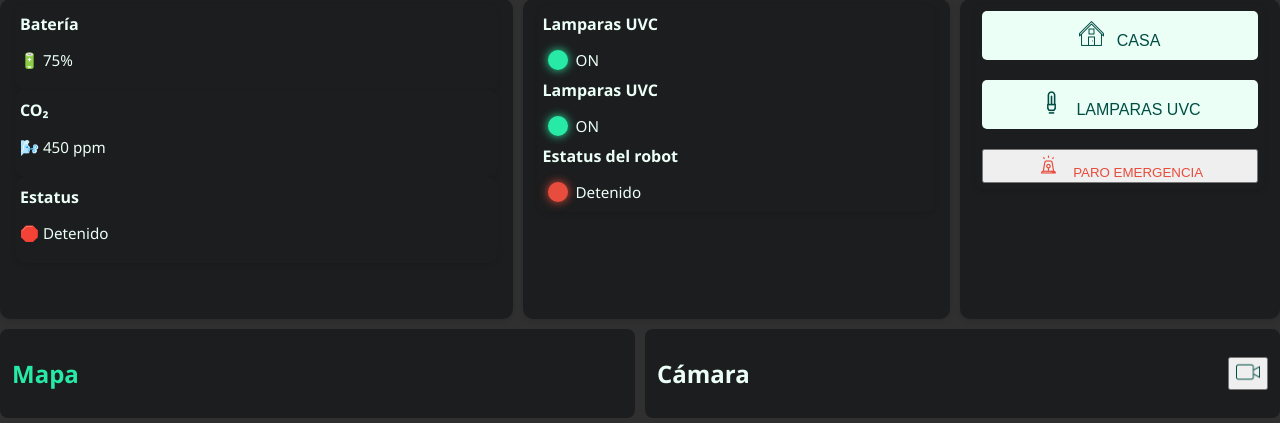
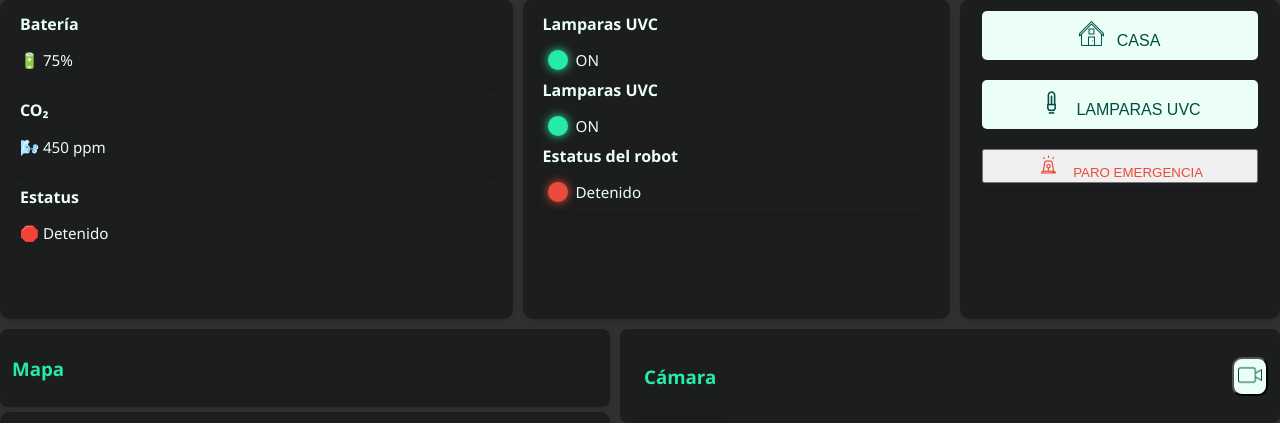
Before and after one commit to Cesar-AMJ05/GUI_TTRobotUVC, a Flask app: page / in a window 1280 px wide. Shown: the part 64-487 px from the top of the page. Run offline with Flask 3, Linux system fonts and the light colour scheme; some libraries are stand-ins or nearby versions.

Commit message:
Se conceto la camara desde  desde red local udp , se debe mejorar la parte la seccion header de la camar que qued mas grande de lo esperado ademas de un manejador de erroeres cuando la camara no este disponible, ya que en caso de que falle esta cae (vale madre), de paso agregar funcionalidad a todos los botones uno para notificaciones, otro para control manual (otro puto html xd), vincular datos para que envie el dispsitivo emisor al servidor, y que de mismo modo reciva las flags de los botones (tanto control manual como solo monitore) y que se reglejen en el dispositivo emisor (me voy a volver loco XD)

```diff
--- a/app.py
+++ b/app.py
@@ -1,16 +1,52 @@
-from flask import Flask, render_template
+# app.py
+# Servidor con Flask para la interfaz web del Modulo
+# Se emplea Flask-SocketIO para la comunicación
+
+from flask import Flask, render_template, Response
 from flask_socketio import SocketIO, emit
+import cv2
 
 app = Flask(__name__)
 app.config['SECRET_KEY'] = 'secret!'
 socketio = SocketIO(app)
 
 camera_visible = True
+#Ojo: Verificar el protocolo y la IP
+"""
+    Ojo: Verificar el protocolo y la IP
+    Si se usa UDP O TCP
+    Para produccio se recomienda  RTSP
+"""
+cap = cv2.VideoCapture("udp://127.0.0.1:1235")
+
+
+
+def generate_frames():
+    while True:
+        if not camera_visible:
+            #Enviamos un frame obscuro
+            frame = 255*np.ones((480, 640, 3), dtype=np.uint8)
+        else:
+            success, frame = cap.read()
+            if not success:
+
+                continue
+        ret, buffer = cv2.imencode('.jpg', frame)
+        frame = buffer.tobytes()
+        yield (b'--frame\r\n'
+               b'Content-Type: image/jpeg\r\n\r\n' + frame + b'\r\n')
 
 @app.route("/")
 def home():
     return render_template("index.html")
 
+
+
+
+@app.route("/video_feed")
+def video_feed():
+    return Response(generate_frames(),
+                    mimetype='multipart/x-mixed-replace; boundary=frame')
 
 
 @socketio.on("toggle_camera")
@@ -21,5 +57,5 @@ def toggle_camera():
     # Avisar a todos los clientes conectados
     emit("camera_status", {"visible": camera_visible}, broadcast=True)
 
-if __name__ == "__main__":
-    socketio.run(app, debug=True)
+# Evitar debug=True mientras pruebas stream MJPEG
+socketio.run(app, host='0.0.0.0', port=5000)
--- a/static/css/style.css
+++ b/static/css/style.css
@@ -51,7 +51,7 @@ header {
 }
 
 .top-bar h1 {
-  margin: 0; /* elimina márgenes extra del h1 */
+  margin: 0;
 }
 
 .layout-inf {
@@ -67,7 +67,7 @@ header {
   padding: 5px 15px;
   color: var(--mint);
   cursor: pointer;
-  font-size: 0.95rem; /* más accesible */
+  font-size: 0.95rem;
   box-shadow: 0 2px 5px rgba(0,0,0,0.1);
   overflow-y: auto;
 }
@@ -193,7 +193,9 @@ header {
   color: var(--neon_green);
   padding: 8px 12px;
   border-radius: 8px;
+  box-shadow: 0 2px 5px rgba(0,0,0,0.1);
 }
+
 
 .map-panel, .camera-panel {
   background-color: var(--section-color);
@@ -201,6 +203,17 @@ header {
   padding: 10px;
   flex: 1;
   box-shadow: 0 2px 5px rgba(0,0,0,0.1);
+
+}
+
+.show-camara {
+  background: var(--mint);
+  border-radius: 10px;
+  cursor: pointer;
+  padding: 4px;
+  margin: 0;
+  height: fit-content;
+  width: fit-content;
 }
 
 .layout-camera {
@@ -212,3 +225,7 @@ header {
   border-radius: 8px;
   color: var(--neon_green)z;
 }
+
+.camera-stream{
+  transition: opacity 0.25s ease;
+}
--- a/static/js/app.js
+++ b/static/js/app.js
@@ -1,22 +1,25 @@
 document.addEventListener("DOMContentLoaded", () => {
+    // Elementos del DOM
     const toggleBtn = document.getElementById("toggle-cam");
-    const cameraPanel = document.getElementById("camera-panel");
     const camIcon = document.getElementById("cam-icon");
-    const socket = io();  // ← solo aquí
+    const camStream = document.getElementById("camera-stream");
 
-    // Escuchar evento del servidor
+    // Conexión SocketIO
+    const socket = io();
+
+    // Escuchar el estado de la cámara desde el servidor
     socket.on("camera_status", (data) => {
-        console.log("Estado cámara recibido:", data);
         if (data.visible === false) {
-            cameraPanel.style.display = "none";
+            camStream.src = "/static/img/no_video.png"; // placeholder
             camIcon.src = "/static/img/icon_no_video.png";
         } else {
-            cameraPanel.style.display = "block";
+            camStream.src = "/video_feed"; // vuelve a mostrar el stream
             camIcon.src = "/static/img/icon_video.png";
         }
     });
 
-    // Emitir evento al servidor al hacer click
+
+    // Emitir evento al servidor al hacer click en el botón
     toggleBtn.addEventListener("click", () => {
         socket.emit("toggle_camera");
     });
--- a/templates/index.html
+++ b/templates/index.html
@@ -107,7 +107,7 @@
     <!-- Sección Mapa -->
     <section class="visual-section">
         <header class="section-header">
-        <h2>Mapa</h2>
+        <h3>Mapa</h3>
         </header>
         <div class="map-panel">
         [Mapa del robot]
@@ -117,13 +117,15 @@
     <!-- Sección Cámara -->
     <section class="visual-section">
     <div class="layout-camera">
-        <h2>Cámara</h2>
+        <header class="section-header">
+            <h3>Cámara</h3>
+        </header>
         <button id="toggle-cam" class="show-camara">
             <img id="cam-icon" src ="{{url_for('static', filename='img/icon_video.png')}}" alt="Camara" width="24" height="24">
         </button>
     </div>
     <div id="camera-panel" class="camera-panel">
-        [Vista de cámara]
+        <img id="camera-stream" src="{{ url_for('video_feed') }}" width="640" height="480">
     </div>
     </section>
 
```
Also changed, not shown: device_pull/README_PLS.md, static/img/no_video.png (added).
